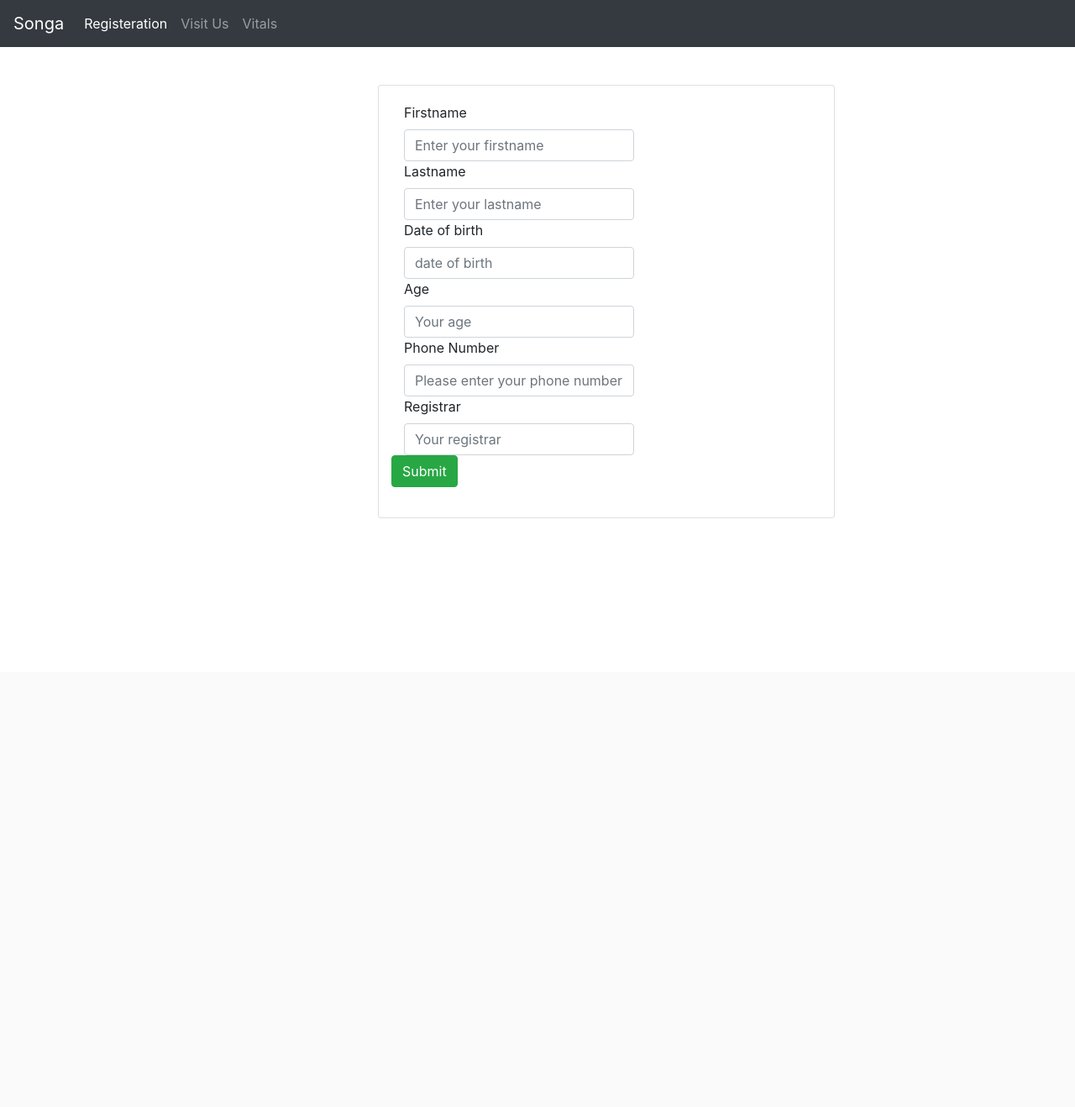
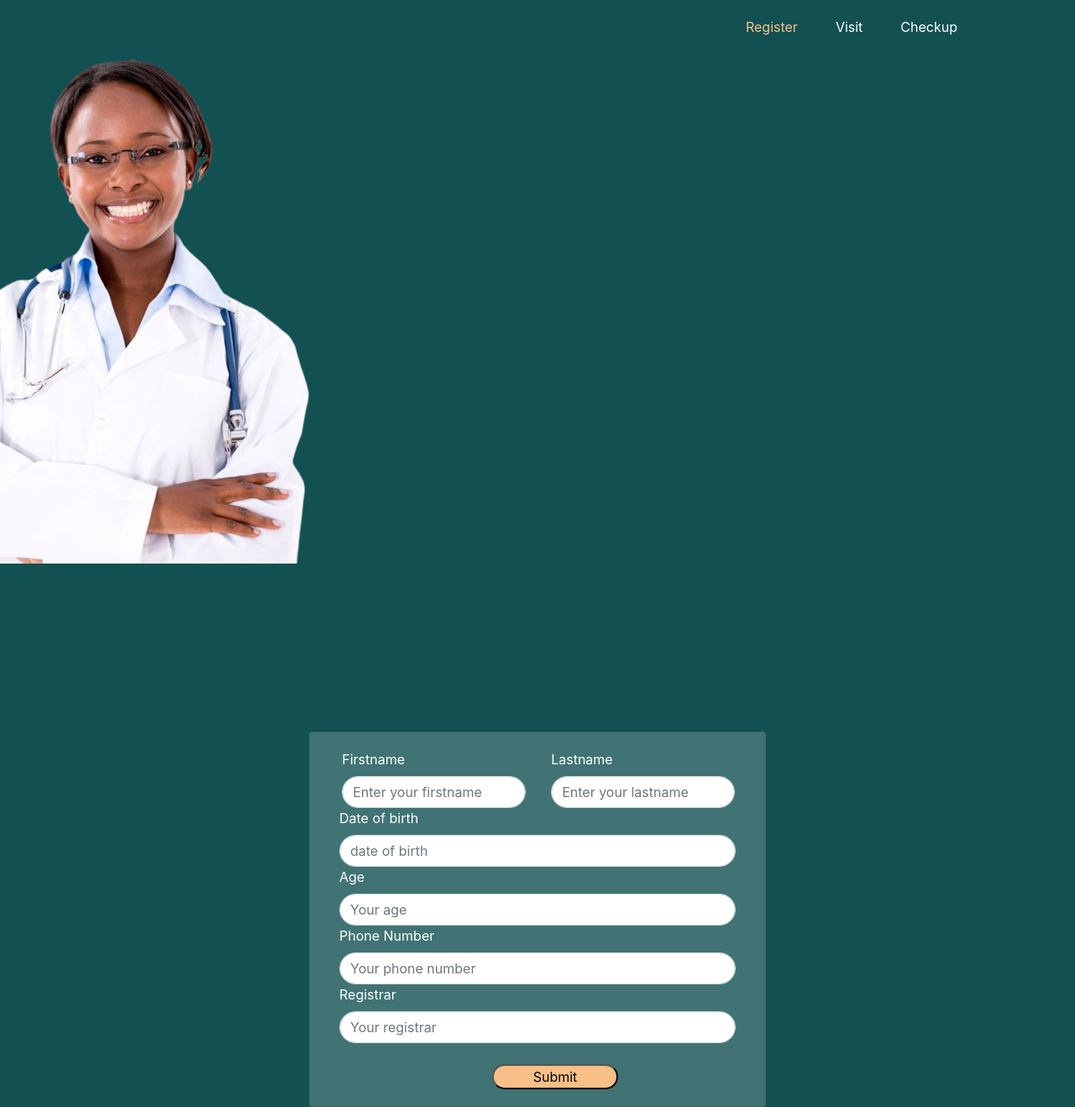
Before and after one commit to Shamimgardobuya/My-Django-Project, a Django app: page /register/ in a window 1280 px wide. Shown: the whole page at 84% size. Before the commit the page ends 617 px from the top, so only its background shows below. Run offline with Django 4.2, Linux system fonts and the light colour scheme; some libraries are stand-ins or nearby versions.

Commit message:
creating my django form with html

```diff
--- a/checkup/templates/checkup/registerpatient.html
+++ b/checkup/templates/checkup/registerpatient.html
@@ -7,103 +7,67 @@
     <link rel="stylesheet" href="https://cdn.jsdelivr.net/npm/bootstrap@4.0.0/dist/css/bootstrap.min.css" integrity="sha384-Gn5384xqQ1aoWXA+058RXPxPg6fy4IWvTNh0E263XmFcJlSAwiGgFAW/dAiS6JXm" crossorigin="anonymous">
     <title>Document</title>
 </head>
-<body>
-    <nav class="navbar navbar-expand-lg navbar-dark bg-dark">
+<body style="background-color: #125052;">
+  <div class="Home">
+    <nav>
+      <ul style="list-style-type: none; float:right; padding-right:95px;display:inline-flex;padding-left: 56px;margin-top: 20px;">
+        <li><a href="{% url 'register_patient'  %}"style="color:#F8BF87  ;padding-left:653px;margin-right: 45px;" >Register</a></li>
+        <li><a href="{% url 'visitors' %}" style="margin-right: 45px;color: white;">Visit</a></li>
+        <li><a href="{% url 'vital_checkup'%}" style="margin-right: 45px;color: white;">Checkup</a></li>
+      </ul>
+    </nav>
+  </div>
 
-
-        <a class="navbar-brand" href="#">Songa</a>
-
-
-        <button class="navbar-toggler" type="button" data-toggle="collapse" data-target="#navbarNav" aria-controls="navbarNav" aria-expanded="false" aria-label="Toggle navigation">
-
-
-          <span class="navbar-toggler-icon"></span>
-
-
-        </button>
-
-
-        <div class="collapse navbar-collapse" id="navbarNav">
-
-
-          <ul class="navbar-nav">
-
-
-            <li class="nav-item active">
-
-
-              <a class="nav-link" href="{% url 'register_patient'  %}">Registeration<span class="sr-only">(current)</span></a>
-
-
-            </li>
-
-
-            <li class="nav-item">
-
-
-              <a class="nav-link" href="{% url 'visitors' %}">Visit Us<span class="sr-only">(current)</span></a>
-
-
-            </li>
-
-
-            <li class="nav-item">
-
-
-              <a class="nav-link" href="{% url 'vital_checkup'%}">Vitals</a>
-
-
-            </li>
-
-
-          </ul>
-
-
-        </div>
-
-
-      </nav>
-      <div class="card"   style="width: 34rem;margin-left: 450px;margin-top: 45px;">
+  <!-- <div class="Emoty" > -->
+    <!-- <div class="Try"> -->
+    <img src="/checkup/static/image-removebg-preview.png" >
+<!-- </div> -->
+  <!-- </div> -->
+      <div class="card"   style="width: 34rem;margin: auto;float: none;margin-top:200px;backdrop-filter:8px;background: rgba(255, 255, 255, 0.2);";>
         <div class="card-body">
       <div class="form-row">
         <!-- <h1>Form</h1> -->
         <form method="post">
             {% csrf_token %}
-	    <div class="col">
-        <label for="firstname">Firstname</label>
-                <!-- {{ register.firstname }} -->
-                <input type="firstname" class="form-control" placeholder="Enter your firstname">
+
+            <div class="row gy-2 gx-3 align-items-center" style="margin: auto;float: none;margin-left: 8.2px;">
+     <div class="col ">
+        <label for="firstname" style="color: white;">Firstname</label>
+                <input type="firstname" class="form-control" placeholder="Enter your firstname" style="width: 219px;  border-radius: 35px; ">
 	    </div>
       <div class=" col">
-        <label for="lastname">Lastname</label>
-                <!-- {{ register.firstname }} -->
-                <input type="firstname" class="form-control" placeholder="Enter your lastname">
+        <label for="lastname"  style="color: white;">Lastname</label>
+                <input type="lastname" class="form-control" placeholder="Enter your lastname" style="width: 219px; border-radius: 35px; ">
 	    </div>
-	    <!-- <div class="form-group">
-            {{ register.lastname }}
-	    </div> -->
-      <div class="col">
-        <label for="date_of_birth">Date of birth</label>
-        <input type="date_of_birth" class="form-control"  placeholder="date of birth">
+    </div>
+	    </div>
+      <!-- <div class="row gy-2 gx-3 align-items-center" style="margin-top:23px"> -->
+
+      <div class="col align-items-center" >
+        <label for="date_of_birth"  style="color: white;">Date of birth</label>
+        <input type="date_of_birth" class="form-control"  placeholder="date of birth" style=" border-radius: 35px; ">
       </div>
-      <div class="col">
-        <label for="age">Age</label>
-        <input type="age" class="form-control"  placeholder="Your age">
+      <div class="col align-items-center">
+        <label for="age"  style="color: white;">Age</label>
+        <input type="age" class="form-control"  placeholder="Your age" style=" border-radius: 35px; ">
       </div>
-      <div class="col">
-        <label for="phone_number">Phone Number</label>
-        <input type="phone_number" class="form-control"  placeholder="Please enter your phone number">
+   <!-- </div> -->
+   <!-- <div class="row gy-2 gx-3 align-items-center" style="margin-top:23px"> -->
+
+      <div class="col align-items-center">
+        <label for="phone_number"  style="color: white;">Phone Number</label>
+        <input type="phone_number" class="form-control"  placeholder="Your phone number" style=" border-radius: 35px; ">
       </div>
-      <div class="col">
-        <label for="registrar">Registrar</label>
-        <input type="register" class="form-control"  placeholder="Your registrar">
+      <div class="col align-items-center">
+        <label for="registrar"  style="color: white;">Registrar</label>
+        <input type="register" class="form-control"  placeholder="Your registrar" style=" border-radius: 35px; ">
       </div>
+      <!-- </div> -->
 
 
 
-	    <div class="form-group">
-                <input class="btn btn-success" type="submit" value="Submit">
-	    </div>
+
+            <button style="margin-top:25px ;margin-left: 197px;background-color:#F8BF87  ;border-radius: 27px;width: 150px;">Submit</button>
         </form>
     </div>
   </div>
--- a/checkup/templates/checkup/visitform.html
+++ b/checkup/templates/checkup/visitform.html
@@ -9,7 +9,7 @@
 
 </head>
 <body>
-  <nav class="navbar navbar-expand-lg navbar-dark bg-dark">
+  <nav class="navbar navbar-expand-lg navbar-dark bg-primary">
 
 
     <a class="navbar-brand" href="#">Songa</a>
```
Also changed, not shown: checkup/templates/checkup/index.html (+65 -12 lines), checkup/templates/checkup/styling.css (added, +10 -0 lines), checkup/templates/checkup/vitals.html (+3 -13 lines), checkup/static/image-removebg-preview.png (added).
